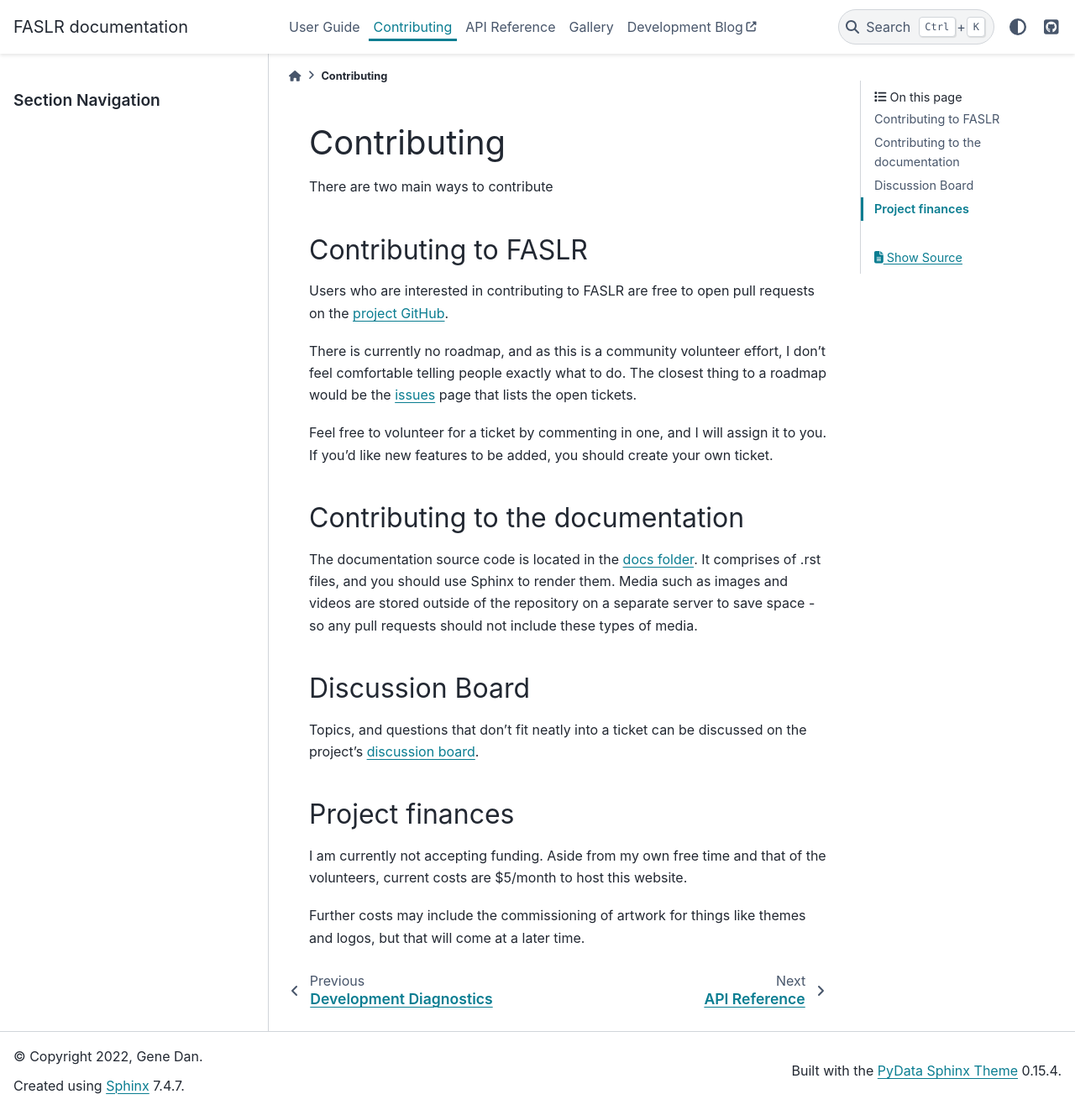
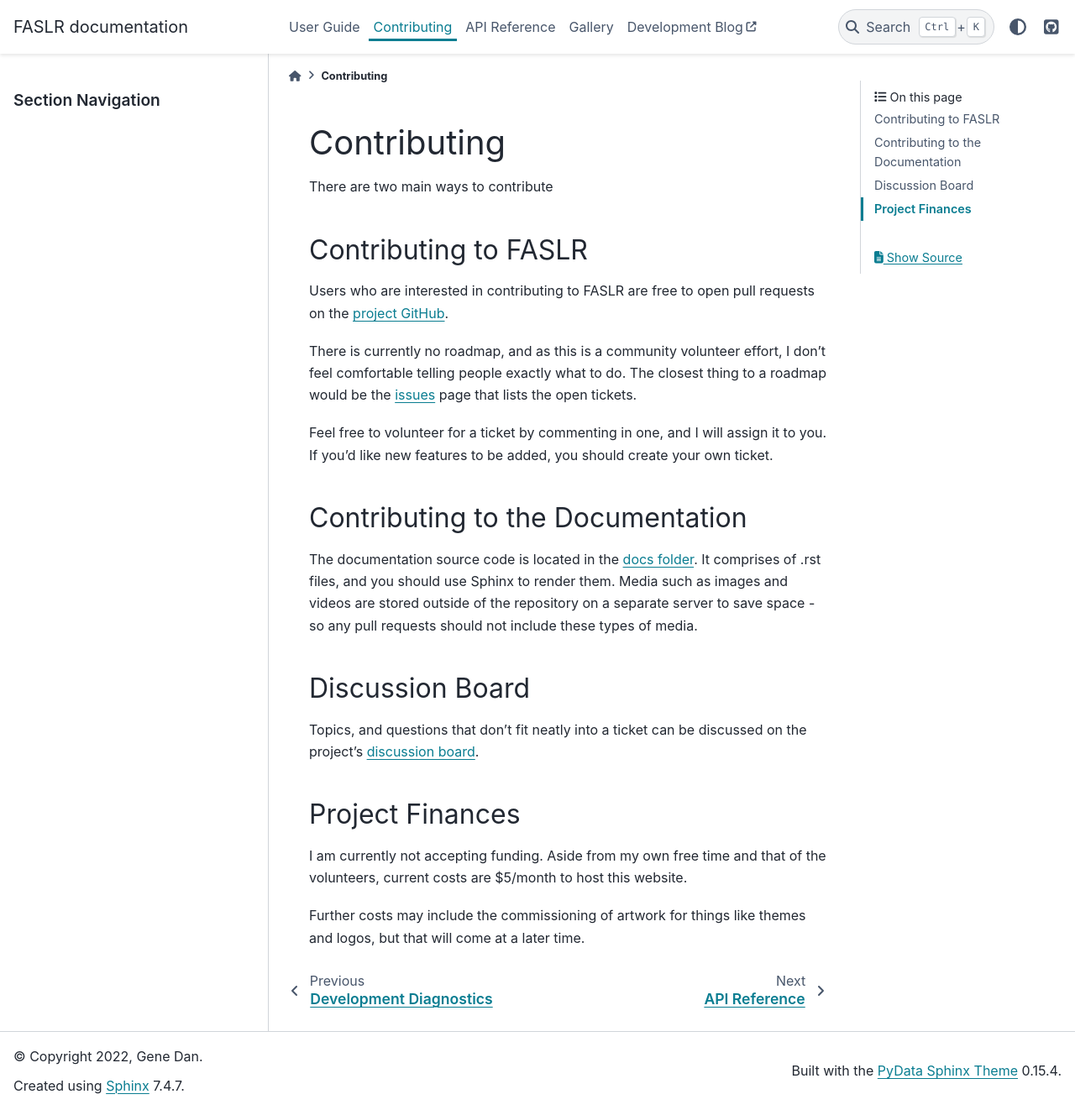
Before and after one commit to casact/FASLR, a Sphinx documentation site: the page built from docs/contributing/index.rst, in a window 1280 px wide and 1322 px high. Shown: the whole window at 84% size. Built offline with Sphinx 7.4.7 and the PyData theme 0.15.4, drawn with Linux system fonts in a browser that asks for light colours; pages that are not in the unit, such as notebooks, are missing from menus; the version number could not be read and is left out.

Commit message:
Update toctree.

```diff
--- a/docs/contributing/index.rst
+++ b/docs/contributing/index.rst
@@ -14,7 +14,7 @@ There is currently no roadmap, and as this is a community volunteer effort, I do
 Feel free to volunteer for a ticket by commenting in one, and I will assign it to you. If you'd like new features to be added, you should create your own ticket.
 
 ==================================
-Contributing to the documentation
+Contributing to the Documentation
 ==================================
 
 The documentation source code is located in the `docs folder <https://github.com/casact/FASLR/tree/main/docs>`_. It comprises of .rst files, and you should use Sphinx to render them. Media such as images and videos are stored outside of the repository on a separate server to save space - so any pull requests should not include these types of media.
@@ -27,7 +27,7 @@ Discussion Board
 Topics, and questions that don't fit neatly into a ticket can be discussed on the project's `discussion board <https://github.com/casact/FASLR/discussions>`_.
 
 =================
-Project finances
+Project Finances
 =================
 
 I am currently not accepting funding. Aside from my own free time and that of the volunteers, current costs are $5/month to host this website.
--- a/docs/index.rst
+++ b/docs/index.rst
@@ -7,7 +7,7 @@ FASLR (fæzlɹ̩) is a Qt-based frontend for open-source loss reserving packages
 
 FASLR will assist in the proper governance of periodic reserve reviews. In addition to being a GUI in which actuarial analyses can be done, it will also serve as a portal through which current and past analyses can be managed. Each reserve analysis will have metadata that indicates its status (in progress, review needed, signed-off), and by storing past analyses, FASLR will make it easy to compare quarter-by-quarter reviews without having to awkwardly navigate company shared folders and spreadsheets.
 
-The actuarial methods and example data used in this project are derived from publicly available papers and data sources. The GUI is developed in Python using the open-source PyQt6 package.
+The actuarial methods and example data used in this project are derived from publicly available papers and data sources. The GUI is developed in Python using the open-source PyQt6 package. The `source code <https://github.com/casact/FASLR>`_ is available on the `CAS GitHub page <https://github.com/casact>`_.
 
 .. image:: https://faslr.com/media/basic_ui_09082021.png
 
--- a/docs/user/starting/tutorial/index.rst
+++ b/docs/user/starting/tutorial/index.rst
@@ -4,4 +4,5 @@ User Tutorial
 .. toctree::
 
    connecting
+   project
    importing
```
